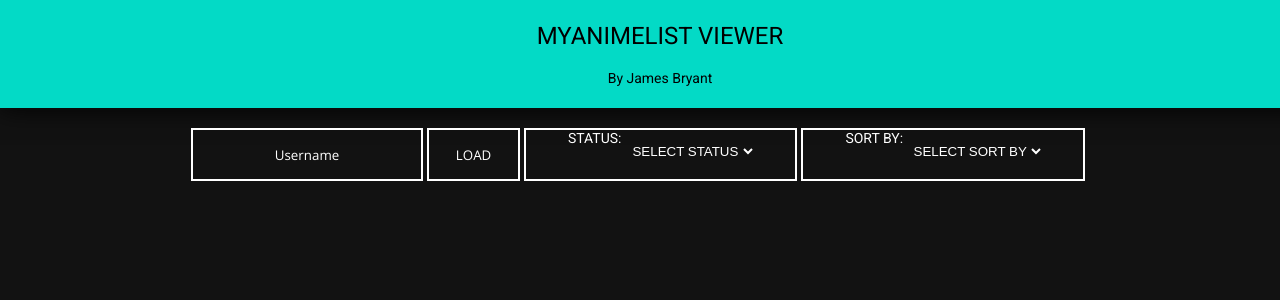
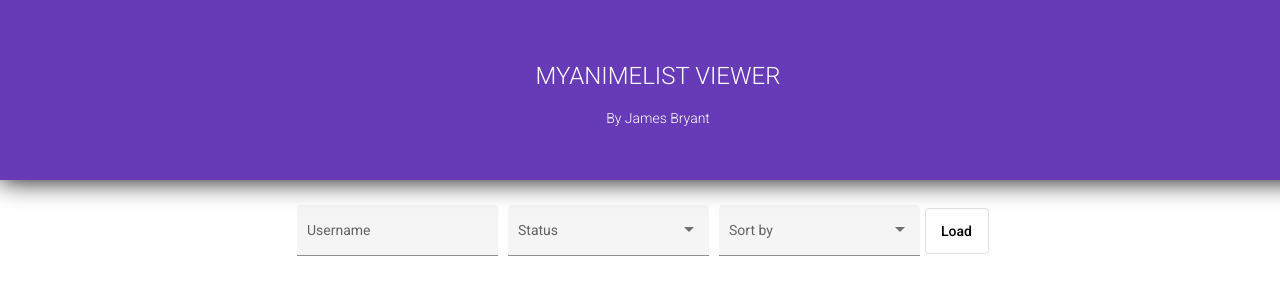
Before and after one commit to sxeix/mal-UI, an Angular app: page / in a window 1280 px wide. Shown: the top 300 px of the page. Built offline with nearby package versions, Linux system fonts and the light colour scheme.

Commit message:
Restyle entire application

```diff
--- a/src/app/anime-name-list/anime-name-list.component.css
+++ b/src/app/anime-name-list/anime-name-list.component.css
@@ -29,6 +29,7 @@
 .score {
     padding: 5px;
     font-size: 25px;
+    padding-top: 20px;
 }
 .title {
     padding: 5px;
@@ -36,14 +37,15 @@
 }
 
 .details {
-    background-color: #03DAC6;
-    color: black;
+    background-color: #673AB7;
+    color: white;
     padding-top: 0.5rem;
     padding-left: 1rem;
     padding-right: 1rem;
     padding-bottom: 0.5rem;
     height: 150px;
     box-shadow: 0px 0px 20px #000000;
+    font-weight: lighter;
 }
 
 .searchtools {
@@ -84,3 +86,12 @@
         margin:0.4em auto;
     }
 }
+
+.button {
+    height: 50%;
+    top: 8px;
+}
+
+.menuItem {
+    padding: 5px;
+}
--- a/src/app/anime-name-list/anime-name-list.component.html
+++ b/src/app/anime-name-list/anime-name-list.component.html
@@ -1,17 +1,28 @@
 <div class="searchtools">
     <!-- the loadAnimeList() function is declared in anime-name-list-component.ts -->
-    <input [(ngModel)]="inputUsername" class="load" placeholder="Username"/>
-    <button (click)="load()" class ="load">LOAD</button>
-    <app-anime-status-dropdown
-        name="STATUS"
-        [list]="statusList"
-        (selected)="updateStatus($event)"
-    ></app-anime-status-dropdown>
-    <app-anime-status-dropdown
-        name="SORT BY"
-        [list]="sortByList"
-        (selected)="updateSortBy($event)"
-    ></app-anime-status-dropdown>
+    <!-- <input [(ngModel)]="inputUsername" class="load" placeholder="Username"/> -->
+    <mat-form-field appearance="fill" class="menuItem">
+        <mat-label>Username</mat-label>
+        <input matInput placeholder="Enter username" [(ngModel)]="inputUsername">
+      </mat-form-field>
+    <!-- <button (click)="load()" class ="load">LOAD</button> -->
+    <mat-form-field appearance="fill" class="dropdown menuItem">
+        <mat-label>Status</mat-label>
+        <mat-select [(value)]="selectedStatus">
+            <mat-option *ngFor="let x of statusList" [value]="x">
+                {{x}}
+            </mat-option>
+        </mat-select>
+    </mat-form-field>
+    <mat-form-field appearance="fill" class="dropdown menuItem">
+        <mat-label>Sort by</mat-label>
+        <mat-select [(value)]="selectedSortBy">
+            <mat-option *ngFor="let x of sortByList" [value]="x">
+                {{x}}
+            </mat-option>
+        </mat-select>
+    </mat-form-field>
+    <button class="button menuItem" mat-stroked-button (click)="load()">Load</button>
 </div>
 <div class="container">
     <div class="gallery">
@@ -22,7 +33,7 @@
             </figure>
             <div class="details">
                 <p class="score">Score: {{anime.score}}</p>
-                <p class="title" matTooltip="{{anime.title}}">{{anime.title | truncation:[40] }}</p>
+                <p class="title" matTooltip="{{anime.title}}">{{anime.title | truncation:[35] }}</p>
             </div>
         </li>
     </div>
--- a/src/app/anime-name-list/anime-name-list.component.ts
+++ b/src/app/anime-name-list/anime-name-list.component.ts
@@ -14,8 +14,8 @@
   selectedSortBy: string = "";
 
   // TODO: Strings for components, could probably do with their own file. JSON?
-  statusList = ["ALL","COMPLETED", "DROPPED", "ON HOLD", "WATCHING", "PLAN TO WATCH"];
-  sortByList = ["TITLE","SCORE"];
+  statusList = ["All","Completed", "Dropped", "On hold", "Watching", "Plan to watch"];
+  sortByList = ["Title","Score"];
 
   constructor() { }
 
@@ -38,16 +38,16 @@
   }
 
   async loadAnimeList() {
-    let response = await fetch('https://api.jikan.moe/v3/user/' + this.inputUsername + '/animelist/' + this.selectedStatus);
+    let response = await fetch('https://api.jikan.moe/v3/user/' + this.inputUsername + '/animelist/' + this.selectedStatus.toUpperCase());
     let data = await response.json();
     let jsonData = JSON.stringify(data);
     // Need to handle case for when there is no anime
     let unsortedAnime = JSON.parse(jsonData).anime;
-    if (this.selectedSortBy === 'SCORE') {
+    if (this.selectedSortBy === 'Score') {
       this.animeList = unsortedAnime.sort(function(a, b){
         return b.score - a.score;
       });
-    } else if (this.selectedSortBy === 'TITLE') {
+    } else if (this.selectedSortBy === 'Title') {
       this.animeList = unsortedAnime.sort(function(a, b){
         return a.title - b.title;
       });
--- a/src/app/anime-status-dropdown/anime-status-dropdown.component.css
+++ b/src/app/anime-status-dropdown/anime-status-dropdown.component.css
@@ -1,4 +1,4 @@
-.dropdown {
+/* .dropdown {
     display: inline-block;
     color:#FFFFFF;
     text-align:center;
@@ -6,7 +6,7 @@
     border:0.16em solid #FFFFFF;
     margin-right: 4px;
     height: 76%;
-}
+} */
 .select {
     width: auto;
     display: inline-block;
@@ -21,7 +21,7 @@
     text-transform: uppercase;
 }
 .select:hover{
-    color: #03DAC6;
+    color: #673AB7;
 }
 p {
     vertical-align: top;
--- a/src/app/anime-status-dropdown/anime-status-dropdown.component.html
+++ b/src/app/anime-status-dropdown/anime-status-dropdown.component.html
@@ -1,7 +1,8 @@
-<div class="dropdown">
-    <p class="selectPara">{{name}}: </p>
-    <select id="{{name.toLowerCase()}}" (change)="onSelected($event.target.value)" class="select">
-        <option value="" disabled selected>Select {{name.toLowerCase()}}</option>
-        <option *ngFor="let x of list" [value]="x">{{x}}</option>
-    </select>
-</div>
+<mat-form-field appearance="outline" class="dropdown">
+    <mat-label>{{name}}</mat-label>
+    <mat-select [(value)]="selected">
+        <mat-option *ngFor="let x of list" [value]="x">
+            {{x}}
+        </mat-option>
+    </mat-select>
+</mat-form-field>
--- a/src/app/anime-status-dropdown/anime-status-dropdown.component.ts
+++ b/src/app/anime-status-dropdown/anime-status-dropdown.component.ts
@@ -10,6 +10,7 @@
   @Input() name: string;
   @Input() list: Array<string>;
   @Output() selected = new EventEmitter<any>();
+
   constructor() { }
 
   ngOnInit(): void {
--- a/src/app/header/header.component.css
+++ b/src/app/header/header.component.css
@@ -1,11 +1,16 @@
 .header {
-    background-color: #03DAC6;
+    background-color: #673AB7;
     display: block;
-    padding: 20px;
+    padding: 50px;
     margin-bottom: 20px;
-    width: 100%;
-    height: 8.5%;
+    width: 95%;
+    height: 10%;
     box-shadow: 0px 0px 25px 0px black;
     text-align: center;
-    color: black;
+    color: white;
+    font-weight: lighter;
 }
+h1 {
+    padding-top: 10px;
+    font-weight: lighter;
+}
--- a/src/index.html
+++ b/src/index.html
@@ -7,7 +7,7 @@
   <meta name="viewport" content="width=device-width, initial-scale=1">
   <link rel="icon" type="image/x-icon" href="favicon.ico">
   <link rel="preconnect" href="https://fonts.gstatic.com">
-  <link href="https://fonts.googleapis.com/css2?family=Open+Sans:wght@300&display=swap" rel="stylesheet">
+  <!-- <link href="https://fonts.googleapis.com/css2?family=Open+Sans:wght@300&display=swap" rel="stylesheet"> -->
   <!-- use this font please font-family: 'Open Sans', sans-serif; -->
   <link href="https://fonts.googleapis.com/css2?family=Roboto:wght@300;400;500&display=swap" rel="stylesheet">
   <link href="https://fonts.googleapis.com/icon?family=Material+Icons" rel="stylesheet">
--- a/src/styles.css
+++ b/src/styles.css
@@ -3,15 +3,17 @@
     in this case I'm just using it to set the background
 */
 html {
-    background-color: #121212;
+    /* background-color: #121212; */
     margin: 0px;
     padding: 0px;
-    font-family: 'Open Sans', sans-serif;
-    color: white;
+    /* color: white; */
 }
 
 body {
     margin: 0;
 }
 html, body { height: 100%; }
-body { margin: 0; font-family: Roboto, "Helvetica Neue", sans-serif; }
+body {
+    margin: 0;
+    /* font-family: Roboto, "Helvetica Neue", sans-serif;  */
+}
```
Also changed, not shown: src/app/app.module.ts (+7 -2 lines).
